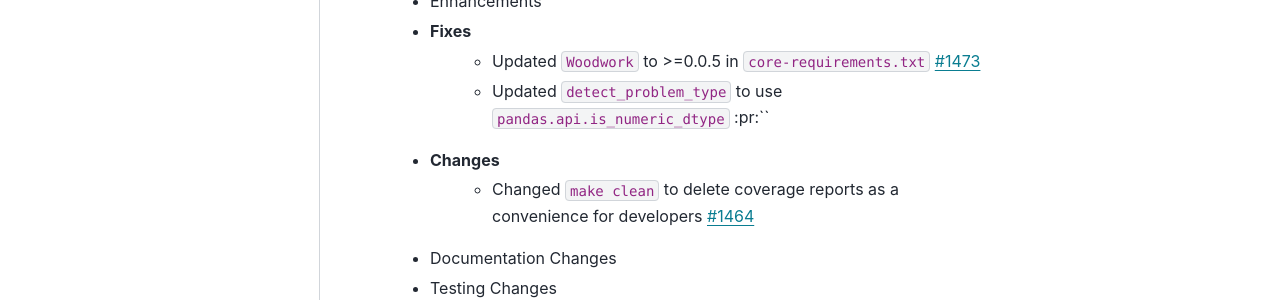
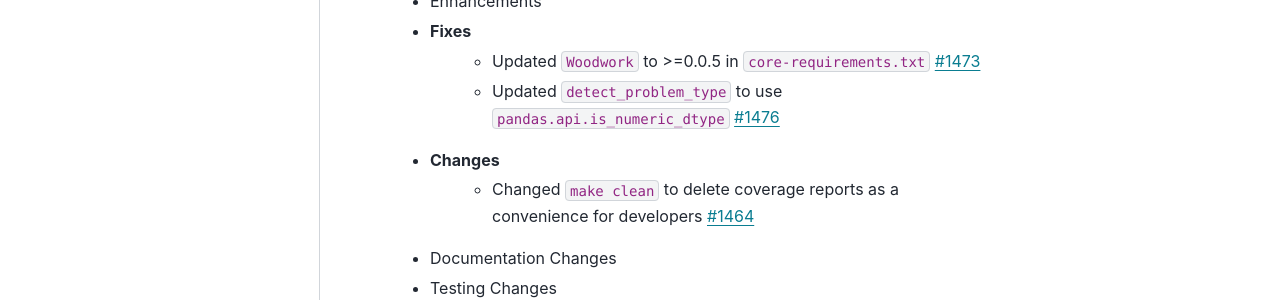
Before and after one commit to alteryx/evalml, a Sphinx documentation site: the page built from docs/source/release_notes.rst, in a window 1280 px wide and 900 px high. Shown: the part 251-551 px from the top of the window. Built offline with Sphinx 7.4.7 and the PyData theme 0.15.4, drawn with Linux system fonts in a browser that asks for light colours; comment, search, counter and statistics services are not loaded.

Commit message:
update release notes

```diff
--- a/docs/source/release_notes.rst
+++ b/docs/source/release_notes.rst
@@ -5,7 +5,7 @@ Release Notes
     * Enhancements
     * Fixes
         * Updated ``Woodwork`` to >=0.0.5 in ``core-requirements.txt`` :pr:`1473`
-        * Updated ``detect_problem_type`` to use ``pandas.api.is_numeric_dtype`` :pr:``
+        * Updated ``detect_problem_type`` to use ``pandas.api.is_numeric_dtype`` :pr:`1476`
     * Changes
         * Changed ``make clean`` to delete coverage reports as a convenience for developers :pr:`1464`
     * Documentation Changes
```
